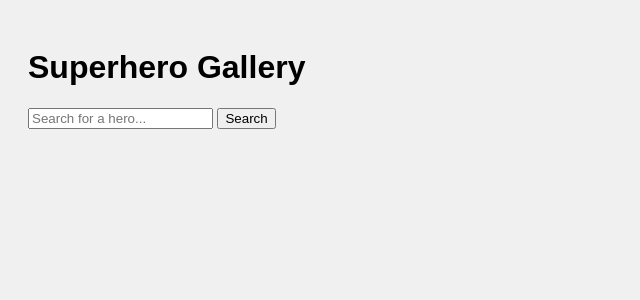
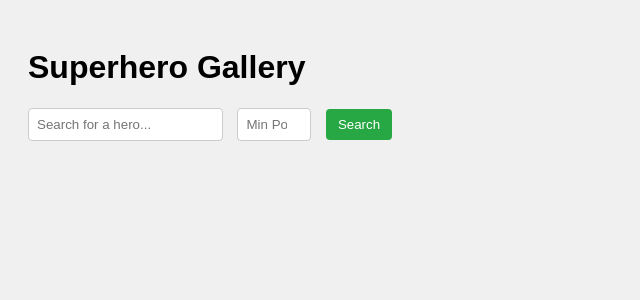
Before and after one commit to staten-island-tech/flask-api-project-zhiruip, a Flask app: page / in a window 1280 px wide. Shown: the top 300 px of the page, without its empty margins (0-640 px from the left). Run offline with Flask 3, Linux system fonts and the light colour scheme; data that the repository does not hold is empty.

Commit message:
saveyourworkcommittogithub
mybrainmybrainurt

```diff
--- a/app.py
+++ b/app.py
@@ -35,7 +35,31 @@ def hero(hero_id):
 
 @app.errorhandler(404)
 def not_found(e):
-    return "<h1>404 Hero Not Found</h1>", 404
-
+    return """
+        <h1>404 Hero Not Found</h1>
+        <p>The hero you are looking for does not exist.</p>
+        <a href="/" class="back-button">Back to All Heroes</a>
+    """, 404
 if __name__ == '__main__':
     app.run(debug=True)
+
+@app.route('/')
+def index():
+    heroes = fetch_heroes()
+    query = request.args.get('search', '').lower()
+    min_power = request.args.get('min_power', '').strip()
+    no_results = False
+
+    if query:
+        heroes = [h for h in heroes if query in h['name'].lower()]
+
+    if min_power.isdigit():
+        min_power = int(min_power)
+        heroes = [
+            h for h in heroes
+            if h.get('powerstats', {}).get('power') and h['powerstats']['power'] >= min_power
+        ]
+
+    no_results = len(heroes) == 0
+
+    return render_template("index.html", heroes=heroes, no_results=no_results)
--- a/static/style.css
+++ b/static/style.css
@@ -36,3 +36,32 @@ form {
     box-shadow: 2px 2px 8px #ccc;
     max-width: 500px;
 }
+.back-button {
+    display: inline-block;
+    margin-top: 10px;
+    padding: 8px 12px;
+    background-color: #007bff;
+    color: white;
+    text-decoration: none;
+    border-radius: 4px;
+}
+.back-button:hover {
+    background-color: #0056b3;
+}
+input[type="text"], input[type="number"] {
+    padding: 8px;
+    margin-right: 10px;
+    border: 1px solid #ccc;
+    border-radius: 4px;
+}
+button {
+    padding: 8px 12px;
+    border: none;
+    background-color: #28a745;
+    color: white;
+    border-radius: 4px;
+    cursor: pointer;
+}
+button:hover {
+    background-color: #218838;
+}
--- a/templates/hero.html
+++ b/templates/hero.html
@@ -9,7 +9,7 @@
     <ul>
         <li><strong>Universe:</strong> {{ hero.biography.publisher }}</li>
         <li><strong>Age:</strong> Unknown</li>
-        <li><strong>Powers:</strong> {{ hero.work.occupation }}</li>
+        <li><strong>Jobs:</strong> {{ hero.work.occupation }}</li>
         <li><strong>Intelligence:</strong> {{ hero.powerstats.intelligence }}</li>
         <li><strong>Power:</strong> {{ hero.powerstats.power }}</li>
         <li><strong>Enemy:</strong> Unknown</li>
--- a/templates/index.html
+++ b/templates/index.html
@@ -6,17 +6,17 @@
 </head>
 <body>
     <h1>Superhero Gallery</h1>
+
     <form method="get">
-    <input type="text" name="search" placeholder="Search for a hero..." />
+        <input type="text" name="search" placeholder="Search for a hero..." value="{{ request.args.get('search', '') }}" />
+        <input type="number" name="min_power" placeholder="Min Power Level" min="0" max="100" value="{{ request.args.get('min_power', '') }}" />
         <button type="submit">Search</button>
     </form>
 
-{% if no_results %}
+
     {% if no_results %}
         <p>No heroes found matching your search.</p>
         <a href="/" class="back-button">Back to All Heroes</a>
-{% endif %}
-
     {% endif %}
 
     <div class="grid">
@@ -27,3 +27,5 @@
             </div>
         {% endfor %}
     </div>
+</body>
+</html>
```
Lines whose indentation alone changed are shown as unchanged.
